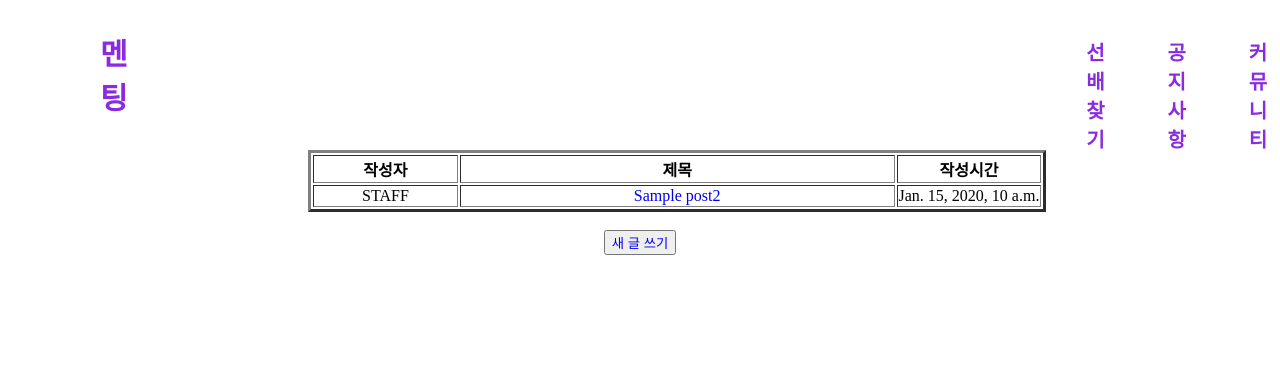
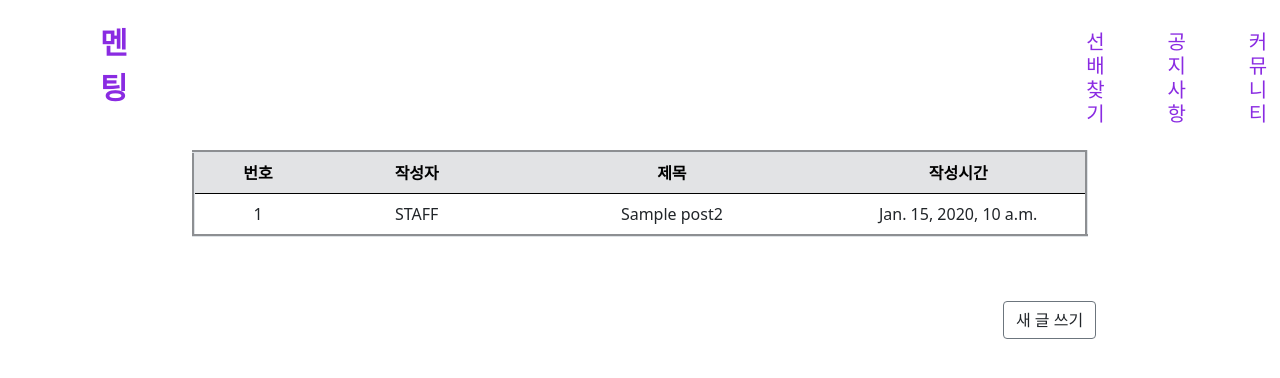
Before and after one commit to CBNULikelion9th/Menting, a Django app: page /notice/ in a window 1280 px wide. Shown: the top 378 px of the page. Run offline with Django 3.2, Linux system fonts and the light colour scheme; tables that the repository leaves empty hold one stand-in row (values such as "Sample post").

Commit message:
community notice 조금 수정

```diff
--- a/main/static/css/community.css
+++ b/main/static/css/community.css
@@ -3,7 +3,8 @@
 }
 
 .community_main{
-    height: 100px;
+    padding-top: 20px;
+    height: 80px;
     background-color:white;
     position: fixed;
     top: 0;
@@ -45,13 +46,13 @@
     margin-right: 100px;
 }
 
-.community_detail h1{
+.community_detail h1 , .notice_detail h1{
     color: blueviolet;
     font-size: 30px;
 }
 
-.community_detail p{
-    font-size:30px;
+.community_detail h4{
+    color: blueviolet;
 }
 
 .community_end {
@@ -63,17 +64,19 @@
 }
 
 .community_page_detail {
-    margin-left: 300px;
+    margin-left: 15%;
+    margin-right: 15%;
     margin-top: 150px;
     text-align: center;
 }
 
 .commuinty_page_button {
-    margin-left: 300px;
+    margin-left: 79%;
 }
 
 .search_page {
     margin-top: 100px;
+    text-align: center;
 }
 
 .search_top {
@@ -90,7 +93,7 @@
 }
 
 .search_mid h2{
-    margin-left: 800px;
+    margin-left: 695px;
 }
 
 .search_button {
@@ -103,13 +106,14 @@
 }
 
 .notice_page_detail {
-    margin-left: 300px;
+    margin-left: 15%;
+    margin-right: 15%;
     margin-top: 150px;
     text-align: center;
 }
 
 .notice_page_button {
-    margin-left: 300px;
+    margin-left: 64%;
 }
 
 .notice_detail {
--- a/main/templates/main/community_base.html
+++ b/main/templates/main/community_base.html
@@ -7,6 +7,7 @@
     <meta http-equiv="X-UA-Compatible" content="IE=edge">
     <meta name="viewport" content="width=device-width, initial-scale=1.0">
     <title>Menting</title>
+    <link href="https://cdn.jsdelivr.net/npm/bootstrap@5.0.2/dist/css/bootstrap.min.css" rel="stylesheet" integrity="sha384-EVSTQN3/azprG1Anm3QDgpJLIm9Nao0Yz1ztcQTwFspd3yD65VohhpuuCOmLASjC" crossorigin="anonymous">
     <link href="{% static 'css/community.css' %}" rel="stylesheet"/>
 </head>
 
@@ -21,5 +22,6 @@
   </div>
     {% block content %}
     {% endblock content %}
+    <script src="https://cdn.jsdelivr.net/npm/bootstrap@5.0.2/dist/js/bootstrap.bundle.min.js" integrity="sha384-MrcW6ZMFYlzcLA8Nl+NtUVF0sA7MsXsP1UyJoMp4YLEuNSfAP+JcXn/tWtIaxVXM" crossorigin="anonymous"></script>
 </body>
 </html>
--- a/main/templates/main/community_comment.html
+++ b/main/templates/main/community_comment.html
@@ -4,6 +4,6 @@
 <form action="{% url 'community_comment' post.id %}" method="POST">
     {% csrf_token %}
     {{ form.as_p }}
-    <button type ="submit" class="btn btn-light">생성</button>
-    <button type="button" class="btn btn-light"><a href="{% url 'self_detail' post.id %}" class="none" >취소</a></button>
+    <button type ="submit" class="btn btn-light" >생성</button>
+    <button type="button" class="btn btn-light"><a href="{% url 'self_detail' post.id %}" class="link-dark">취소</a></button>
 </form>
--- a/main/templates/main/notice_detail.html
+++ b/main/templates/main/notice_detail.html
@@ -4,13 +4,15 @@
 <div class="notice_detail">
     <br>
     <h1>제목 : {{ post2.title }}</h1>
+    <br>
     <p>{{ post2.content }}</p>
     <small> 작성시간 : {{ post2.updated_at }}</small>
 </div>
 <br>
 <br>
 <div class="notice_end">
-    <button><a href="{% url 'notice_page' %}">목록</a></button>
+    <button class="btn btn-outline-secondary"><a href="{% url 'notice_page' %}" class="link-dark">목록</a></button>
+    <button class="btn btn-outline-secondary"><a href="{% url 'notice_delete' post2.id %}" class="link-dark">삭제</a></button>
 </div>
 
 {% endblock content %}
--- a/main/templates/main/notice_new.html
+++ b/main/templates/main/notice_new.html
@@ -3,14 +3,15 @@
 {% block content %}
 <div class="community_new">
 <h1>새 글 작성하기</h1>
+<br>
 <form action="{% url 'notice_new' %}" method="POST">
     {% csrf_token %}
     제목 : {{ form.title }}
     <br><br>
     내용 : {{ form.content }}
     <br><br>
-    <input type="submit" value="작성">
-    <button><a href="{% url 'notice_page' %}">취소</a></button>
+    <input type="submit" value="작성" class="btn btn-outline-secondary">
+    <button class="btn btn-outline-secondary"><a href="{% url 'notice_page' %}" class="link-dark">취소</a></button>
 </form>
 </div>
 {% endblock content %}
--- a/main/templates/main/notice_page.html
+++ b/main/templates/main/notice_page.html
@@ -4,26 +4,28 @@
 <div class="notice_page">
     <div class="notice_page_detail">
 
-                <table border="3">
-                    <thead>
-                        <th width="20%">작성자</th>
-                        <th width="60%">제목</th>
+                <table class= "table table-hover" width= 82%; border="3">
+                    <thead class="table-secondary">
+                        <th width="10%">번호</th>
+                        <th width="15%">작성자</th>
+                        <th width="25%">제목</th>
                         <th width="20%">작성시간</th>
                     </thead>
                     <tbody>
                       {% for post2 in post2_list %}
                       <tr>
+                        <td>{{ post2.id }}</td>
                           <td>{{ post2.username }}</td>
-                          <td><a href = "{% url 'notice_detail' post2.id %}">{{ post2.title }}</a></td>
+                          <td><a href = "{% url 'notice_detail' post2.id %}" class="link-dark">{{ post2.title }}</a></td>
                           <td>{{ post2.created_at }}</td>
                       </tr>
                       {% endfor %}
                     </tbody>
                 </table>
-                <br>
+                <br><br>
     </div>
-    <div class="community_page_button">
-        <button><a href = "{% url 'notice_new' %}">새 글 쓰기</a></button>
+    <div class="notice_page_button">
+        <button class="btn btn-outline-secondary"><a href = "{% url 'notice_new' %}" class="link-dark">새 글 쓰기</a></button>
     </div>
 </div>
 {% endblock content %}
--- a/main/templates/main/search_page.html
+++ b/main/templates/main/search_page.html
@@ -10,7 +10,7 @@
         <br>
         <h1>00대학교의 선배님들</h1>
         <h2>검색돋보기</h2>
-        <br>
+        <br><br><br><br>
     </div>
     <div class ="search_button">
     <table width="85%" border="1">
@@ -40,7 +40,7 @@
 </div>
     <div class ="search_button">
         <br>
-        <button>선배 만나러 가기</button>
+        <button class="btn btn-outline-secondary">선배 만나러 가기</button>
     </div>
 
 {% endblock content %}
--- a/main/urls.py
+++ b/main/urls.py
@@ -10,6 +10,7 @@
     path('notice/',views.notice_page, name='notice_page'),
     path('notice/new/',views.notice_new, name='notice_new'),
     path('notice/<int:post_id>/',views.notice_detail, name="notice_detail"),
+    path('notice/<int:post_id>/delete/',views.notice_delete, name="notice_delete"),
     path('search/',views.search_page, name='search_page'),
     path('',views.home, name='home'),
 ]
--- a/main/views.py
+++ b/main/views.py
@@ -82,5 +82,10 @@
 
     return render(request, 'main/notice_detail.html',context)
 
+def notice_delete(request, post_id):
+    post2 = get_object_or_404(Post2, id=post_id)
+    post2.delete()
+    return redirect('notice_page')
+
 def search_page(request):
     return render(request, 'main/search_page.html')
```
Also changed, not shown: main/templates/main/community_detail.html (+15 -11 lines), main/templates/main/community_new.html (+7 -3 lines), main/templates/main/community_page.html (+9 -7 lines), main/forms.py (line endings or trailing spaces).
